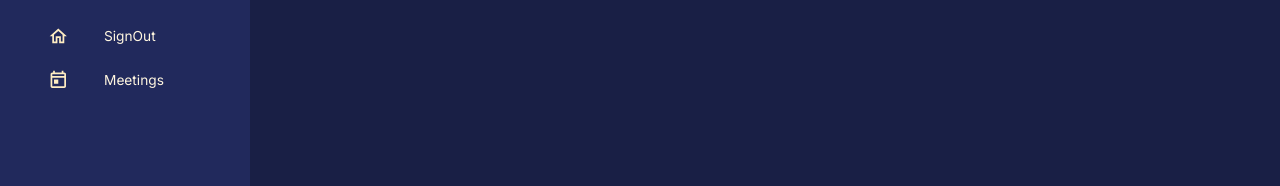
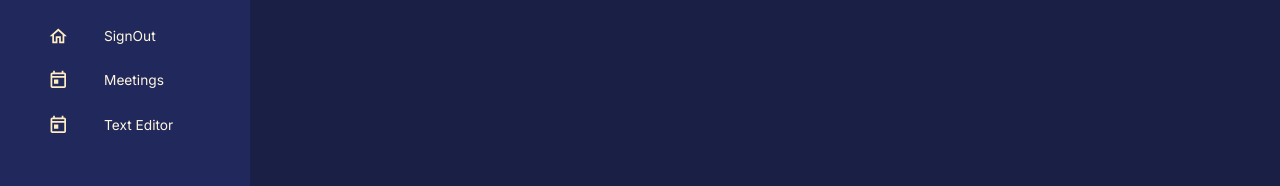
Before and after one commit to rohit-yelmar/sih_dcm, a React (Create React App) app in the folder client/: page /calendar in a window 1280 px wide. Shown: the part 367-553 px from the top of the page. Built offline with nearby package versions, Linux system fonts and the light colour scheme; no server answers.

Commit message:
Added Text Editor Sidebar component

```diff
--- a/client/src/components/Sidebar.jsx
+++ b/client/src/components/Sidebar.jsx
@@ -53,6 +53,10 @@ const navItems = [
     },
     {
         text:"Meetings",
+        icon:<TodayOutlined />
+    },
+    {
+        text:"Text Editor",
         icon:<TodayOutlined />
     }
 ]
```
